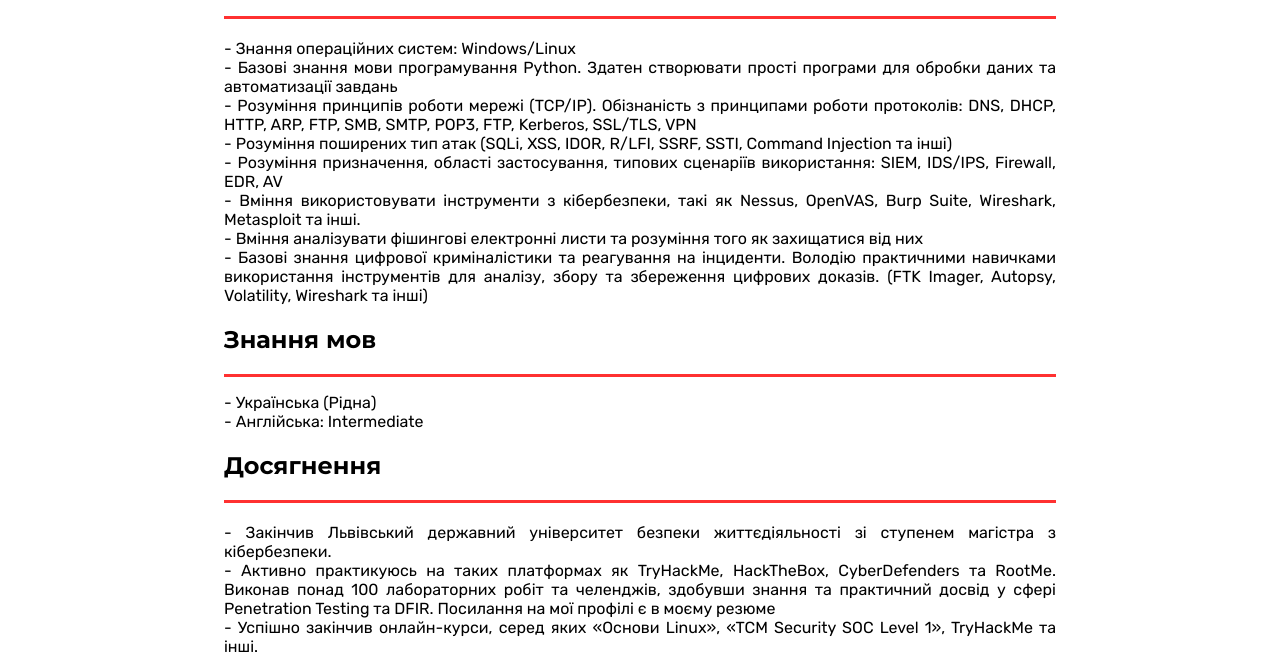
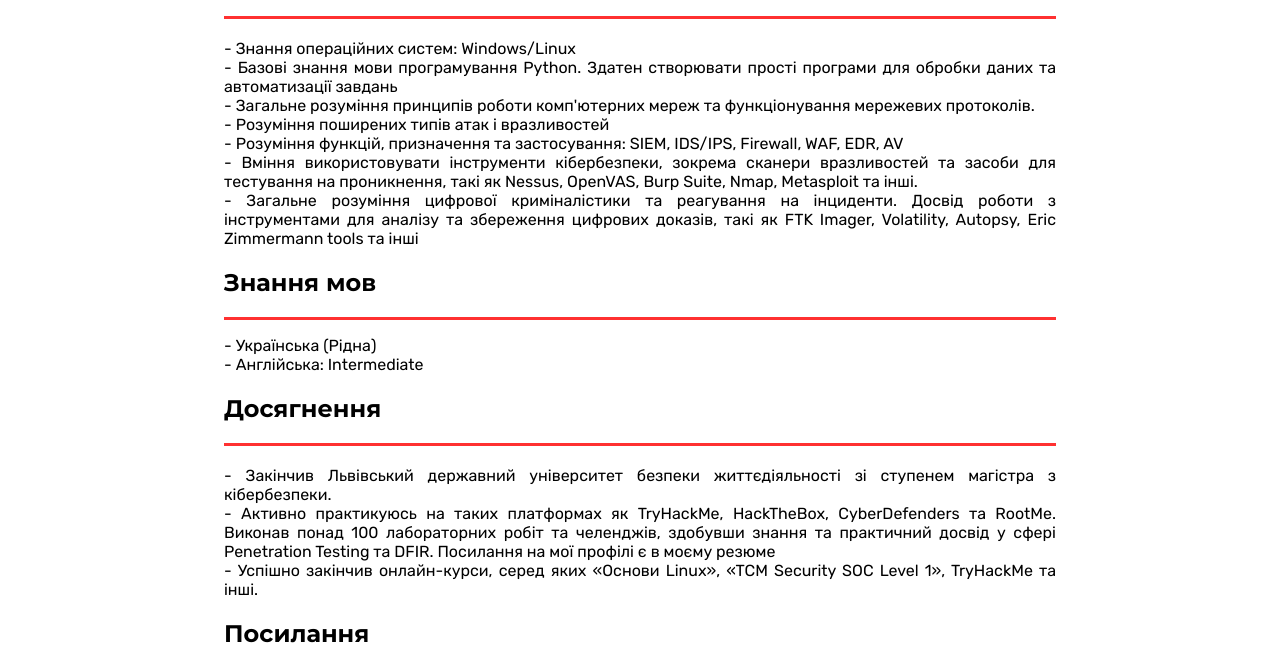
Before and after one commit to ostapbodnar3/ostapbodnar3.github.io, a plain HTML site: page index.html in a window 1280 px wide. Shown: the part 1865-2530 px from the top of the page. Drawn offline with Linux system fonts and the light colour scheme.

Commit message:
Update index.html

```diff
--- a/index.html
+++ b/index.html
@@ -95,12 +95,11 @@
             <ul>
               <li>- Знання операційних систем: Windows/Linux</li>
               <li>- Базові знання мови програмування Python. Здатен створювати прості програми для обробки даних та автоматизації завдань</li>
-              <li>- Розуміння принципів роботи мережі (TCP/IP). Обізнаність з принципами роботи протоколів: DNS, DHCP, HTTP, ARP, FTP, SMB, SMTP, POP3, FTP, Kerberos, SSL/TLS, VPN</li>
-              <li>- Розуміння поширених тип атак (SQLi, XSS, IDOR, R/LFI, SSRF, SSTI, Command Injection та інші)</li>
-              <li>- Розуміння призначення, області застосування, типових сценаріїв використання: SIEM, IDS/IPS, Firewall, EDR, AV</li>
-              <li>- Вміння використовувати інструменти з кібербезпеки, такі як Nessus, OpenVAS, Burp Suite, Wireshark, Metasploit та інші.</li>
-              <li>- Вміння аналізувати фішингові електронні листи та розуміння того як захищатися від них</li>
-              <li>- Базові знання цифрової криміналістики та реагування на інциденти. Володію практичними навичками використання інструментів для аналізу, збору та збереження цифрових доказів. (FTK Imager, Autopsy, Volatility, Wireshark та інші)</li>
+              <li>- Загальне розуміння принципів роботи комп'ютерних мереж та функціонування мережевих протоколів.</li>
+              <li>- Розуміння поширених типів атак і вразливостей</li>
+              <li>- Розуміння функцій, призначення та застосування: SIEM, IDS/IPS, Firewall, WAF, EDR, AV</li>
+              <li>- Вміння використовувати інструменти кібербезпеки, зокрема сканери вразливостей та засоби для тестування на проникнення, такі як Nessus, OpenVAS, Burp Suite, Nmap, Metasploit та інші.</li>
+              <li>- Загальне розуміння цифрової криміналістики та реагування на інциденти. Досвід роботи з інструментами для аналізу та збереження цифрових доказів, такі як FTK Imager, Volatility, Autopsy, Eric Zimmermann tools та інші</li>
             </ul>
             <h2>Знання мов</h2>
             <div class="small-red-line"></div>
```
